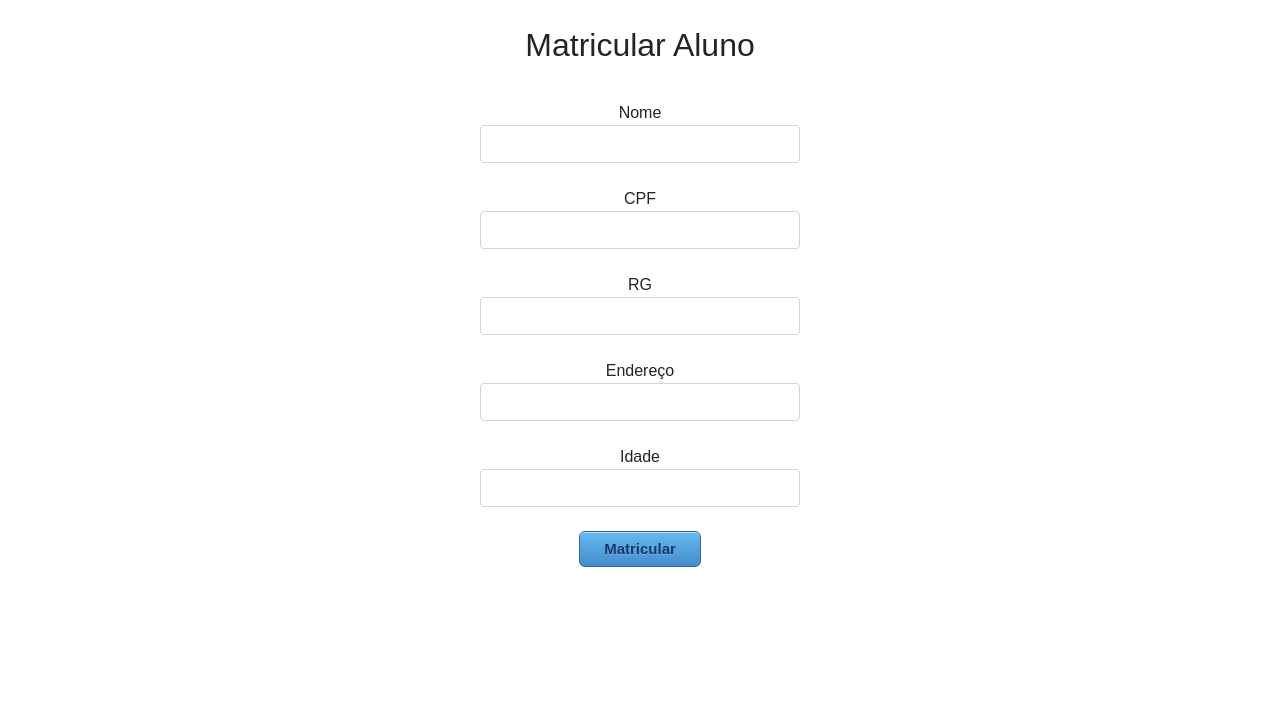
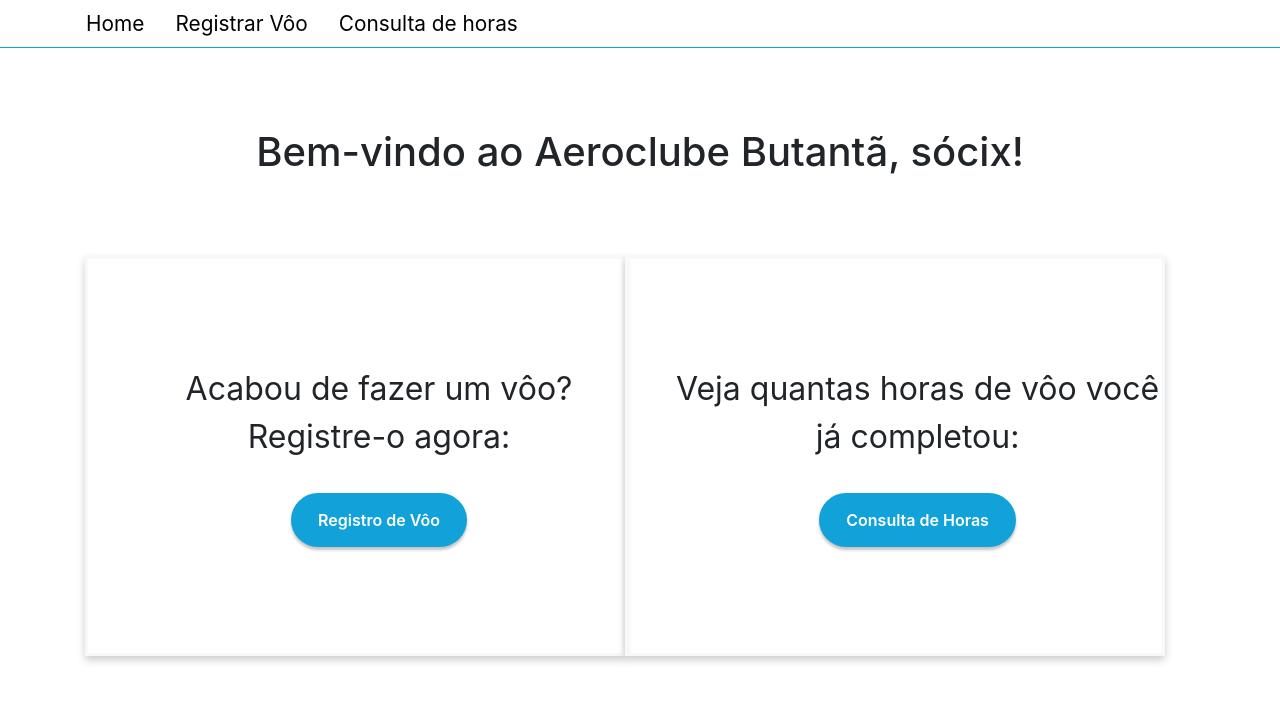
Before and after one commit to rodipm/engsoft, a React (Create React App) app in the folder engsoft-app/: page /registroVoo in a window 1280 px wide. Shown: the top 702 px of the page. Built offline with nearby package versions, Linux system fonts and the light colour scheme.

Commit message:
add navbar component

```diff
--- a/engsoft-app/src/App.js
+++ b/engsoft-app/src/App.js
@@ -9,7 +9,7 @@
   render(){
       return (
         <div className="App">
-          <Cadastro />
+          <Homepage />
 
         </div>
       );
--- a/engsoft-app/src/components/navbar.css
+++ b/engsoft-app/src/components/navbar.css
@@ -0,0 +1,22 @@
+#navbar {
+    border-bottom: 1px solid #12a2da;
+}
+
+.navbar {
+    margin-top: 0;
+    display: flex;
+    justify-content: flex-start;
+    align-items: center;
+}
+
+.item-nav {
+    font-size: 1.3rem;
+    margin-right: 1.5em;
+    text-decoration: none;
+    color: #000;
+}
+
+a:hover {
+    color: #12a2da;
+    text-decoration: none;
+}
--- a/engsoft-app/src/components/navbar.jsx
+++ b/engsoft-app/src/components/navbar.jsx
@@ -4,7 +4,12 @@
 export class Navbar extends React.Component {
     render(){
         return (
-            <div className="">
+            <div className="container-fluid" id="navbar">
+                <div className="navbar container">
+                        <a className= "item-nav" href="#">Home</a>
+                        <a className= "item-nav" href="#">Registrar Vôo</a>
+                        <a className= "item-nav" href="#">Consulta de horas</a>
+                </div>
             </div>
         );
     };
```
